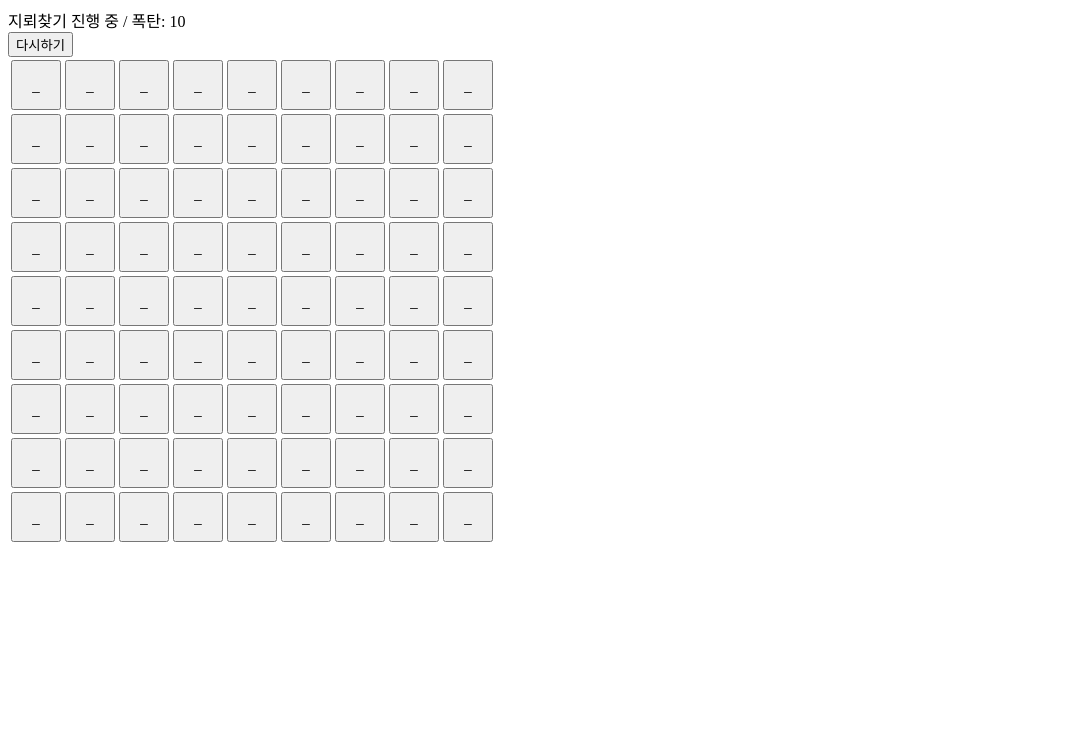
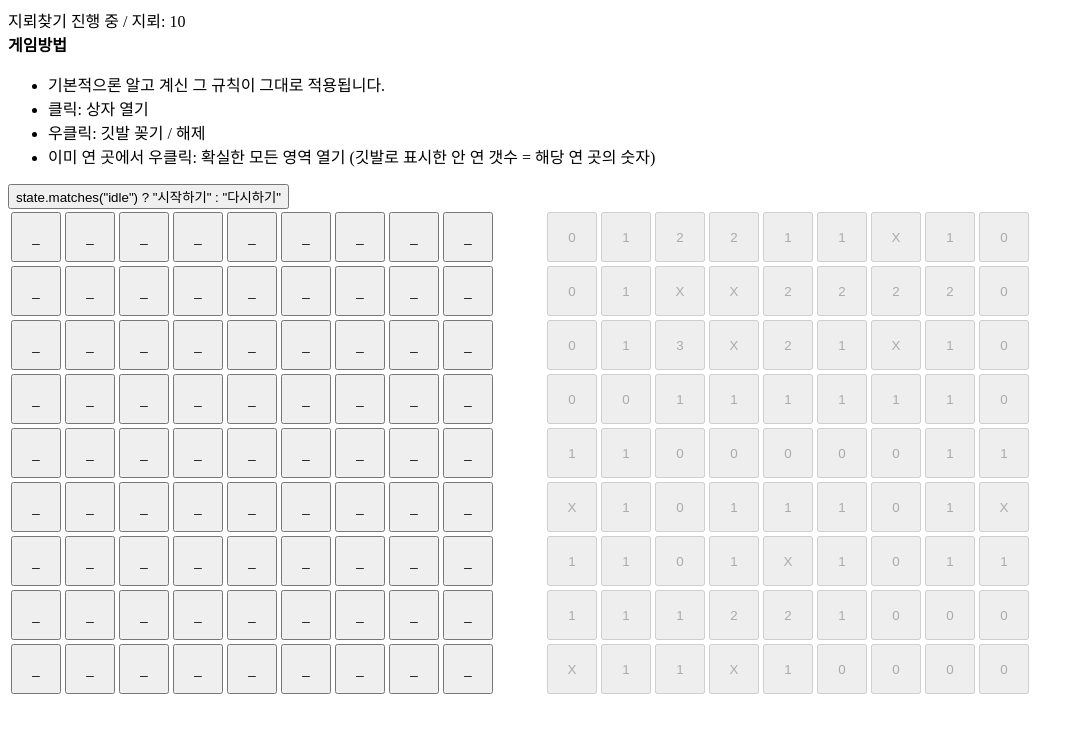
Before and after one commit to ynifamily3/react-minesweeper, a React (Create React App) app: page / in a window 1280 px wide. Shown: the top 732 px of the page, without its empty margins (0-1084 px from the left). Built offline with nearby package versions, Linux system fonts and the light colour scheme.

Commit message:
feat: 편의성 증가

```diff
--- a/src/Minesweeper.tsx
+++ b/src/Minesweeper.tsx
@@ -1,11 +1,16 @@
 import { useMachine } from "@xstate/react";
 import { useCallback, useEffect } from "react";
-import { createBoard, placeBombs } from "./game/minesweeper";
+import {
+  Board,
+  canOpenAdjs,
+  createBoard,
+  placeBombs,
+} from "./game/minesweeper";
 import { minesweeperMachine } from "./machine/minesweeperMachine";
 
 function Minesweeper() {
   const [state, send] = useMachine(minesweeperMachine, { devTools: true });
-  const { board, totalBombs, openedBomb } = state.context;
+  const { board, totalBombs, openedBomb, numFlags } = state.context;
 
   const handleStart = useCallback(() => {
     const totalBombs = 10;
@@ -30,6 +35,14 @@ function Minesweeper() {
     },
     [send]
   );
+  const handleOpenAdjs = useCallback(
+    (board: Board, row: number, col: number) => (e: any) => {
+      e.preventDefault();
+      const availableAdjs = canOpenAdjs(board, row, col);
+      send({ type: "OPEN_ADJ", coords: availableAdjs });
+    },
+    [send]
+  );
 
   // 디버그
   useEffect(() => {
@@ -44,10 +57,24 @@ function Minesweeper() {
           : openedBomb
           ? "게임 오버"
           : "게임 클리어!"}{" "}
-        / 폭탄: {totalBombs}
+        / 지뢰: {totalBombs - numFlags > 0 ? totalBombs - numFlags : "??"}
+      </div>
+      <div>
+        <div style={{ marginBottom: "1em" }}>
+          <strong>게임방법</strong>
+          <ul>
+            <li>기본적으론 알고 계신 그 규칙이 그대로 적용됩니다.</li>
+            <li>클릭: 상자 열기</li>
+            <li>우클릭: 깃발 꽂기 / 해제</li>
+            <li>
+              이미 연 곳에서 우클릭: 확실한 모든 영역 열기 (깃발로 표시한 안 연
+              갯수 = 해당 연 곳의 숫자)
+            </li>
+          </ul>
+        </div>
       </div>
       <button onClick={state.matches("idle") ? handleStart : handleReset}>
-        {state.matches("idle") ? "시작하기" : "다시하기"}
+        state.matches("idle") ? "시작하기" : "다시하기"
       </button>
       <div style={{ display: "flex" }}>
         <table>
@@ -64,10 +91,17 @@ function Minesweeper() {
                         width: "100%",
                         height: "100%",
                         boxSizing: "border-box",
+                        opacity: col.isOpen ? 0.5 : 1,
                       }}
-                      disabled={col.isOpen || state.matches("ended")}
-                      onClick={!col.isFlag ? handleOpen(i, j) : () => {}}
-                      onContextMenu={handleContextMenu(i, j, !col.isFlag)}
+                      disabled={state.matches("ended")}
+                      onClick={
+                        !col.isOpen && !col.isFlag ? handleOpen(i, j) : () => {}
+                      }
+                      onContextMenu={
+                        !col.isOpen
+                          ? handleContextMenu(i, j, !col.isFlag)
+                          : handleOpenAdjs(board, i, j)
+                      }
                     >
                       {!state.matches("ended") &&
                         (col.isOpen ? col.number : col.isFlag ? "🚩" : "_")}
@@ -86,7 +120,7 @@ function Minesweeper() {
             ))}
           </tbody>
         </table>
-        {/* <table style={{ marginLeft: "3em" }}>
+        <table style={{ marginLeft: "3em" }}>
           <tbody>
             {board.map((row, i) => (
               <tr key={"row-" + i}>
@@ -110,7 +144,7 @@ function Minesweeper() {
               </tr>
             ))}
           </tbody>
-        </table> */}
+        </table>
       </div>
     </div>
   );
--- a/src/game/minesweeper.ts
+++ b/src/game/minesweeper.ts
@@ -122,6 +122,7 @@ export function openAllCellsWithoutAdjacentBombs(
   if (board[row][col].isFlag) return;
   // 지뢰를 열어버릴 경우
   if (checkBombCell(board, row, col)) {
+    console.log("플래그 잘못 세우고 지뢰를 연거 같아요.");
     openCell(board, row, col); // 지뢰블럭 연다 (잘가)
     return;
   }
@@ -188,3 +189,25 @@ export function firstHandicap(board: Board, row: number, col: number) {
     }
   }
 }
+
+// 주변 8개에서 확실히 열 수 있는 블록의 [row, col] 쌍을 리턴받는다. (플래그)
+// 주변 플래그 수 === 자기 개수이면 open된것들을 다 열어도 됨.
+export function canOpenAdjs(board: Board, row: number, col: number) {
+  const ret = [];
+  const myNum = board[row][col].number;
+  let cnt = 0;
+  for (let i = 0; i < dr.length; i++) {
+    if (!checkValidCell(board, row + dr[i], col + dc[i])) continue;
+    if (board[row + dr[i]][col + dc[i]].isFlag) {
+      cnt++;
+    } else if (!board[row + dr[i]][col + dc[i]].isOpen) {
+      ret.push([row + dr[i], col + dc[i]]);
+    }
+  }
+  // cnt가 더 적은 경우는 사용자가 이상하게 깃발을 쳤을 때이다.
+  // 모르는 블록이 더 많으면 열지 않는다.
+  if (cnt === myNum) {
+    return ret;
+  }
+  return [];
+}
--- a/src/machine/minesweeperMachine.ts
+++ b/src/machine/minesweeperMachine.ts
@@ -14,19 +14,22 @@ type Context = {
   openedBomb: boolean;
   totalBombs: number;
   firstTouch: boolean;
+  numFlags: number;
 };
 
 type StartEvent = { type: "START"; board: Board; totalBombs: number };
 type FlagEvent = { type: "FLAG"; row: number; col: number };
 type RemoveFlagEvent = { type: "REMOVE_FLAG"; row: number; col: number };
 type OpenCellEvent = { type: "OPEN_CELL"; row: number; col: number };
+type OpenAdjEvent = { type: "OPEN_ADJ"; coords: number[][] };
 type ResetEvent = { type: "RESET" };
 type Event =
   | StartEvent
   | FlagEvent
   | RemoveFlagEvent
   | OpenCellEvent
-  | ResetEvent;
+  | ResetEvent
+  | OpenAdjEvent;
 
 type State =
   | { value: "idle"; context: Context }
@@ -38,6 +41,7 @@ const initialContext: Context = {
   openedBomb: false,
   totalBombs: 0,
   firstTouch: true,
+  numFlags: 0,
 };
 
 export const minesweeperMachine = createMachine<Context, Event, State>(
@@ -81,6 +85,9 @@ export const minesweeperMachine = createMachine<Context, Event, State>(
           RESET: {
             target: "idle",
           },
+          OPEN_ADJ: {
+            actions: ["openAdjs", "checkBombs"],
+          },
         },
       },
       ended: {
@@ -117,6 +124,12 @@ export const minesweeperMachine = createMachine<Context, Event, State>(
           }
           return newBoard;
         },
+        numFlags: (context, _event) => {
+          const event = _event as FlagEvent;
+          if (context.board[event.row][event.col].isOpen)
+            return context.numFlags;
+          return context.numFlags + 1;
+        },
       }),
       removeFlag: assign({
         board: (context, _event) => {
@@ -128,13 +141,18 @@ export const minesweeperMachine = createMachine<Context, Event, State>(
           }
           return newBoard;
         },
+        numFlags: (context, _event) => {
+          const event = _event as RemoveFlagEvent;
+          if (context.board[event.row][event.col].isOpen)
+            return context.numFlags;
+          return context.numFlags - 1;
+        },
       }),
       openCell: assign({
         board: (context, _event) => {
           const event = _event as OpenCellEvent;
           const newBoard: Board = JSON.parse(JSON.stringify(context.board));
           // 처음 오픈할 때 불행하게도 지뢰가 있다면 지뢰가 없는 것과 바꿔치기한다.
-
           if (
             context.firstTouch &&
             newBoard[event.row][event.col].isBomb === true
@@ -156,6 +174,31 @@ export const minesweeperMachine = createMachine<Context, Event, State>(
           );
         },
       }),
+      openAdjs: assign({
+        board: (context, _event) => {
+          const event = _event as OpenAdjEvent;
+          const newBoard: Board = JSON.parse(JSON.stringify(context.board));
+          event.coords.forEach(([row, col]) => {
+            openAllCellsWithoutAdjacentBombs(newBoard, row, col);
+          });
+          return newBoard;
+        },
+      }),
+      checkBombs: assign({
+        openedBomb: (context, _event) => {
+          const event = _event as OpenAdjEvent;
+          // 검증 함수 안으로 집어넣어라..
+          console.log(event.coords);
+          let flag = false;
+          event.coords.forEach(([row, col]) => {
+            if (checkBombCell(context.board, row, col)) {
+              flag = true;
+              return false;
+            }
+          });
+          return flag;
+        },
+      }),
     },
   }
 );
```
